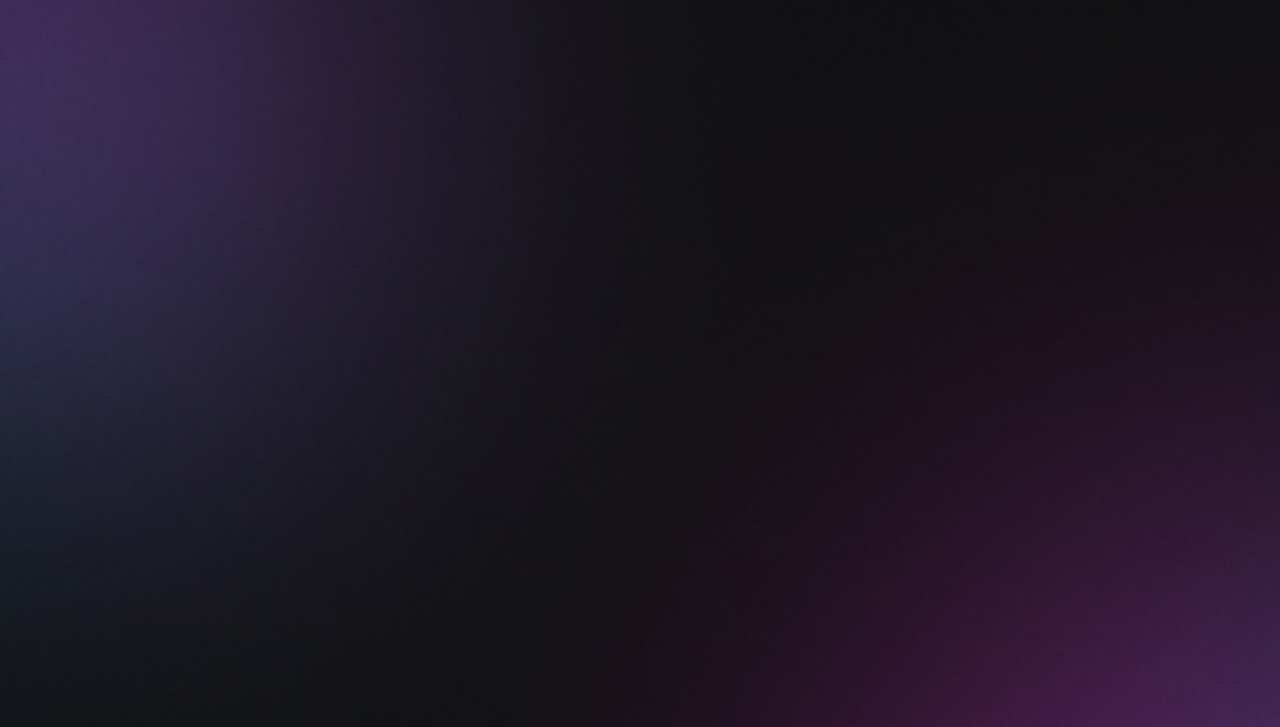
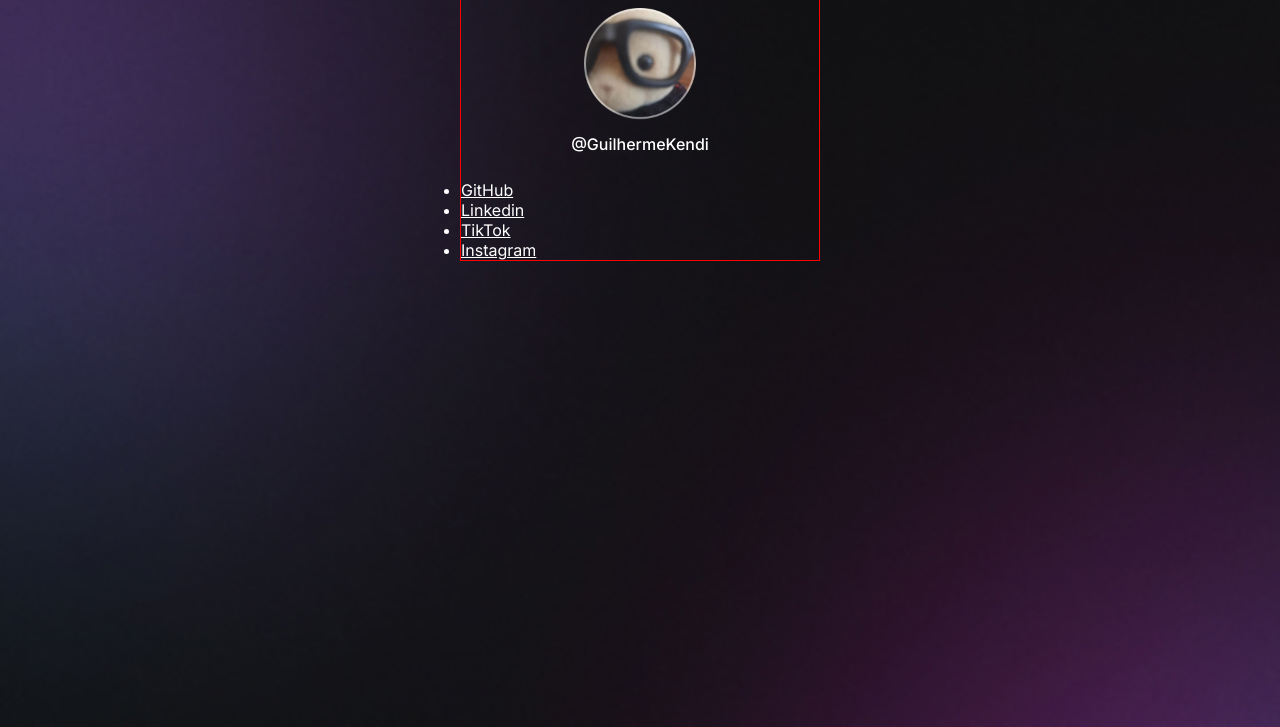
Before and after one commit to GuilhermeKendi/Discover-RocketSeat, a plain HTML site: page index.html in a window 1280 px wide. Shown: the part 73-800 px from the top of the page. Drawn offline with Linux system fonts and the light colour scheme.

Commit message:
avancando no curso

```diff
--- a/index.html
+++ b/index.html
@@ -1,12 +1,37 @@
 <!DOCTYPE html>
 <html lang="pt-br">
   <head>
+    <link rel="preconnect" href="https://fonts.googleapis.com" />
+    <link rel="preconnect" href="https://fonts.gstatic.com" crossorigin />
+    <link
+      href="https://fonts.googleapis.com/css2?family=Inter:ital,opsz,wght@0,14..32,100..900;1,14..32,100..900&display=swap"
+      rel="stylesheet"
+    />
     <meta charset="UTF-8" />
     <meta name="viewport" content="width=device-width, initial-scale=1.0" />
     <title>Discover - RocketSeat</title>
     <link rel="stylesheet" href="./style.css " />
   </head>
   <body>
-    <h1>Hello, World!</h1>
+    <div id="container">
+      <div id="profile">
+        <img src="./imagens/Avatar.png" alt="Foto de Perfil" />
+        <p>@GuilhermeKendi</p>
+      </div>
+      <ul>
+        <li>
+          <a href="https://github.com/GuilhermeKendi" target="_blank">GitHub</a>
+        </li>
+        <li>
+          <a href="https://www.linkedin.com/in/guilherme-kendi-b89516224/" target="_blank">Linkedin</a>
+        </li>
+        <li>
+          <a href="#" target="_blank">TikTok</a>
+        </li>
+        <li>
+          <a href="#" target="_blank">Instagram</a>
+        </li>
+      </ul>
+    </div>
   </body>
 </html>
--- a/style.css
+++ b/style.css
@@ -1,3 +1,9 @@
+* {
+  margin: 0;
+  padding: 0;
+  box-sizing: border-box;
+}
+
 body {
   /*
   background-image: url(./imagens/bg-mobile.jpg);
@@ -9,3 +15,30 @@ body {
   /*background: color image repeat position/size */
   background: url(./imagens/bg-mobile.jpg) no-repeat top center/cover;
 }
+
+body * {
+  font-family: "Inter", sans-serif;
+  color: #ffffff;
+}
+
+#container {
+  border: 1px solid red; /* Tirar depois */
+  width: 360px;
+  margin: 56px auto 0px auto;
+}
+
+#profile {
+  text-align: center;
+  padding: 24px;
+}
+
+#profile img {
+  width: 112px;
+  margin: auto;
+}
+
+#profile p {
+  font-weight: 500;
+  line-height: 24px;
+  margin-top: 8px;
+}
```
Also changed, not shown: imagens/Avatar.png (added).
